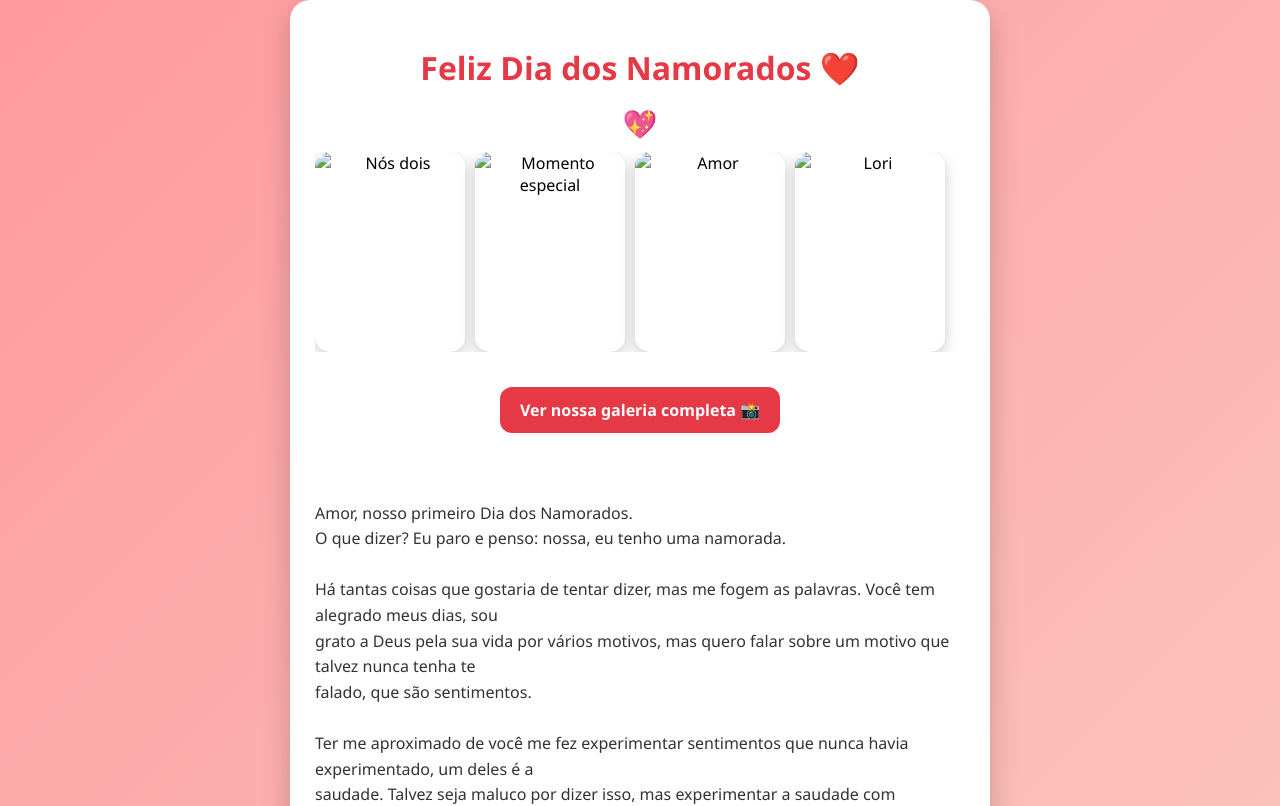
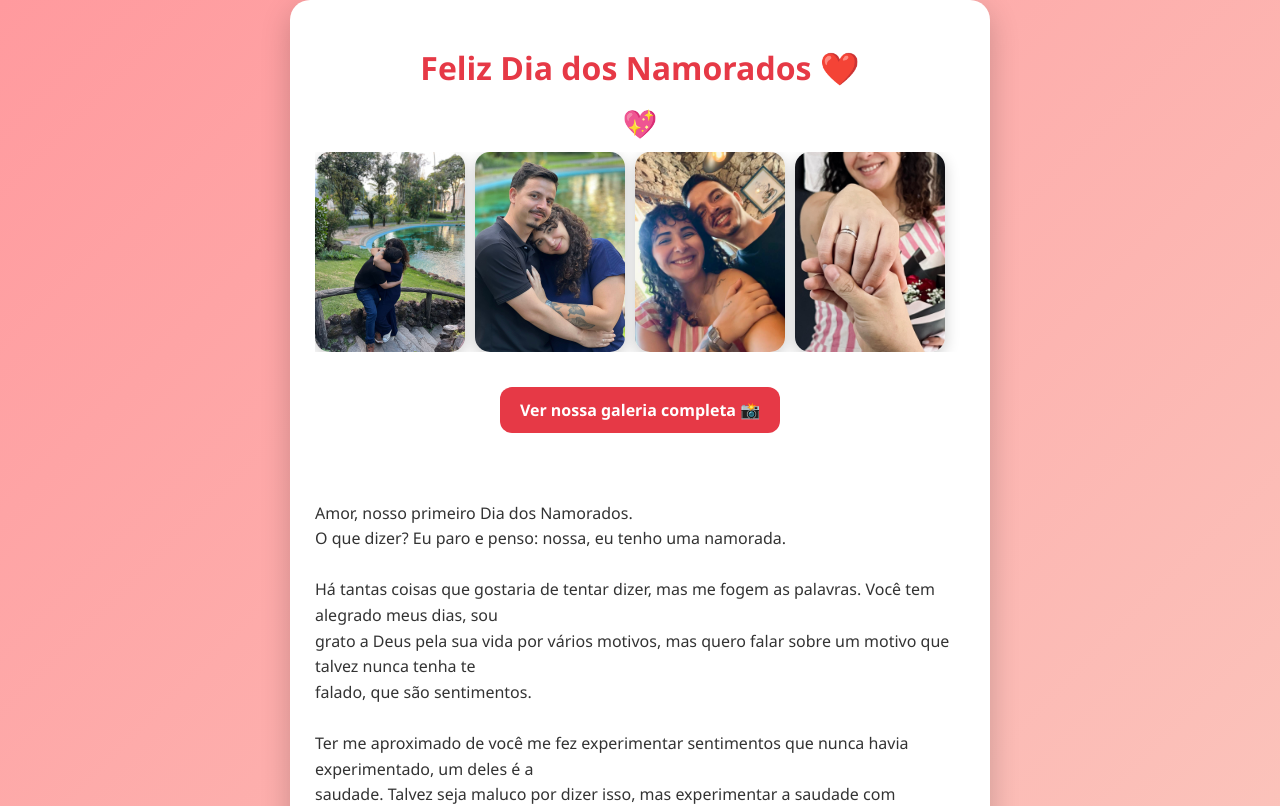
Before and after one commit to ViniFelip/dia12, a plain HTML site: page Lori/index.html in a window 1280 px wide. Shown: the top 806 px of the page. Drawn offline with Linux system fonts and the light colour scheme; the site is published under a folder, as on GitHub Pages, so addresses that start at the root find nothing.

Commit message:
Update index.html

```diff
--- a/Lori/index.html
+++ b/Lori/index.html
@@ -123,10 +123,10 @@
 
         <!-- GALERIA DE FOTOS -->
         <div class="gallery">
-            <img src="/WhatsApp Image 2026-05-01 at 18.51.45.jpeg" alt="Nós dois">
-            <img src="/WhatsApp Image 2026-05-01 at 18.51.46.jpeg" alt="Momento especial">
-            <img src="/WhatsApp Image 2026-05-02 at 10.18.15.jpeg" alt="Amor">
-            <img src="/lori.jpeg" alt="Lori">
+            <img src="WhatsApp Image 2026-05-01 at 18.51.45.jpeg" alt="Nós dois">
+            <img src="WhatsApp Image 2026-05-01 at 18.51.46.jpeg" alt="Momento especial">
+            <img src="WhatsApp Image 2026-05-02 at 10.18.15.jpeg" alt="Amor">
+            <img src="lori.jpeg" alt="Lori">
         </div>
         <a href="galeria.html" class="btn-galeria">Ver nossa galeria completa 📸</a>
 
```
